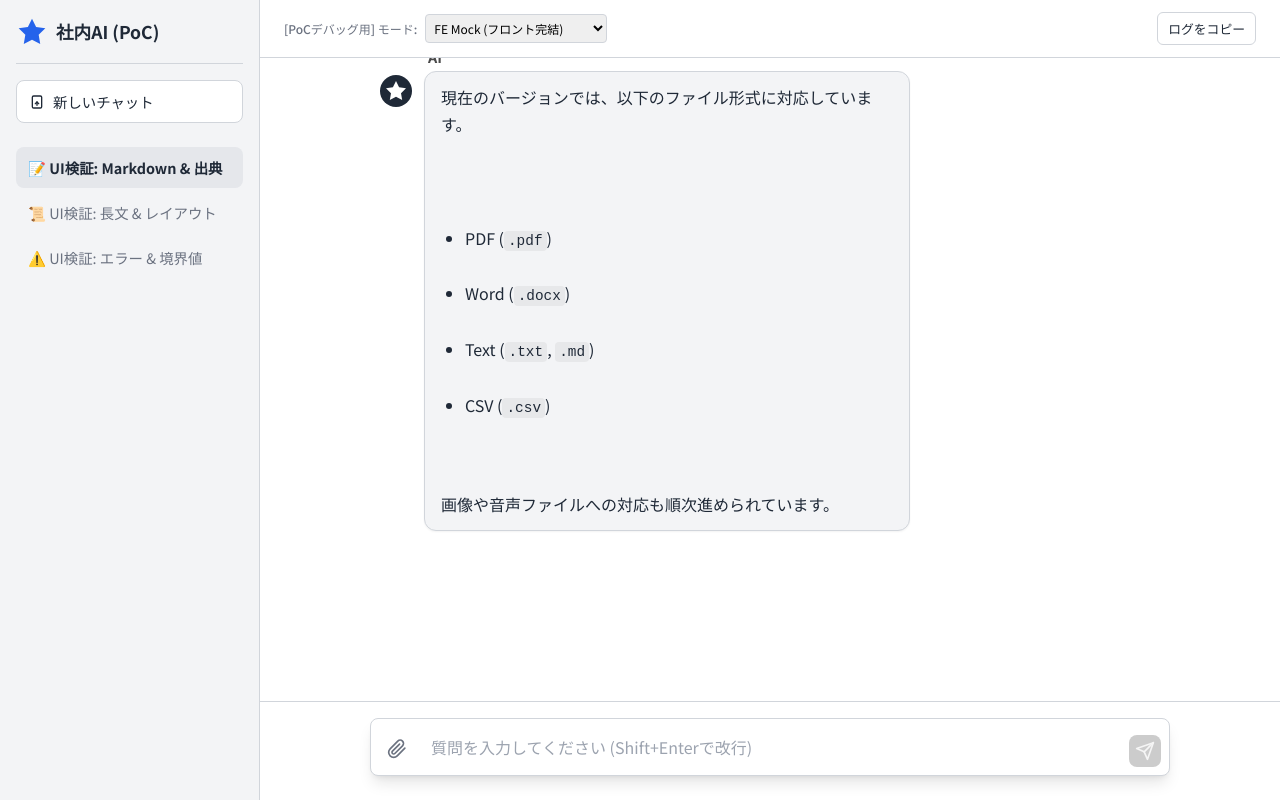
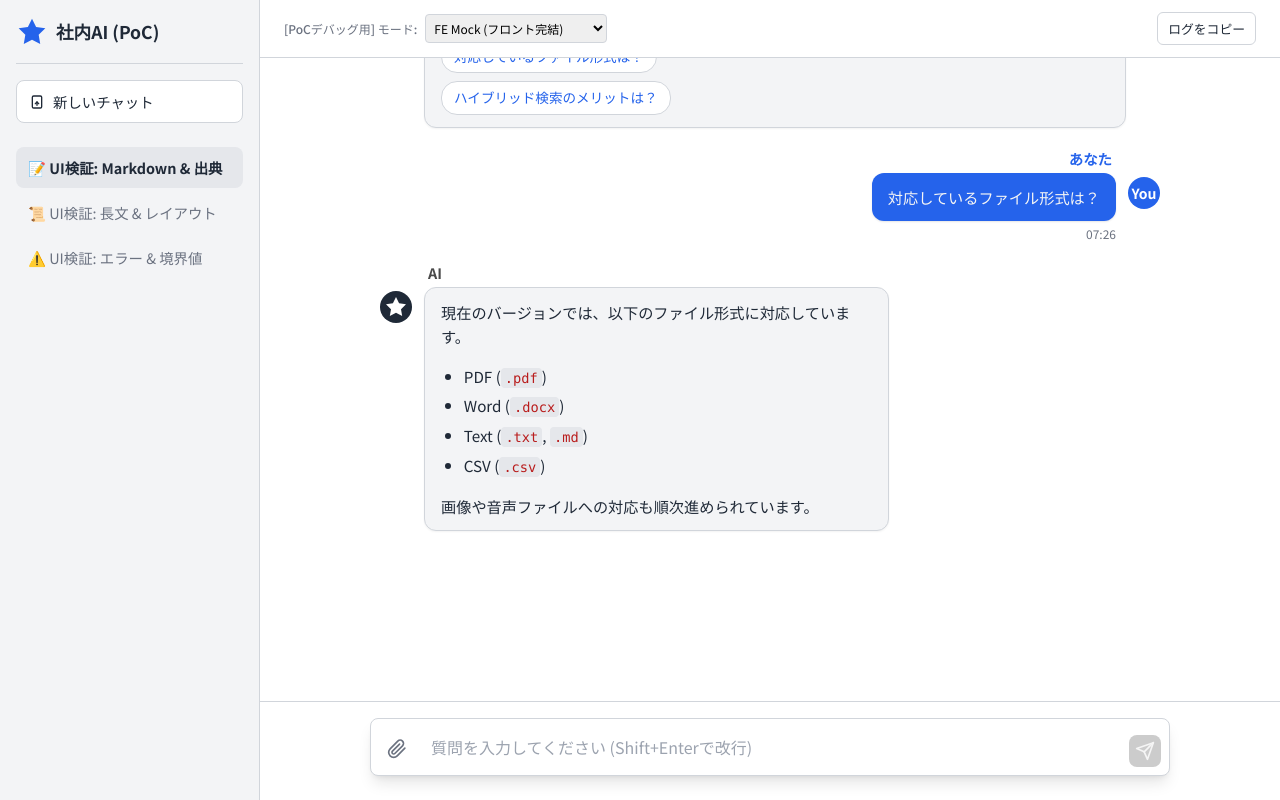
Before and after one commit to takuya-flag414/dify-custom-ui-poc, a React (Vite) app: page / in a window 1280 px wide. Both pictures are taken after a click on the element "📝 UI検証: Markdown & 出典". Built offline with nearby package versions, Linux system fonts and the light colour scheme; no server answers.

Commit message:
style(MessageBlock): メッセージブロックのスタイルを整理し、Markdownレンダリングの修正を適用

```diff
--- a/src/components/styles/MessageBlock.css
+++ b/src/components/styles/MessageBlock.css
@@ -1,6 +1,6 @@
 /* src/components/styles/MessageBlock.css */
 
-/* --- ★ アニメーション定義 (T-12) --- */
+/* --- アニメーション定義 --- */
 @keyframes fadeInUp {
   from {
     opacity: 0;
@@ -11,281 +11,304 @@
     transform: translateY(0);
   }
 }
-/* --- --- */
 
-/* メッセージブロック全体 */
+/* --- メッセージブロック全体 --- */
 .message-block {
   display: flex;
   flex-direction: column;
-  max-width: 100%; /* ★最大幅は .chat-row が担当 */
+  max-width: 100%;
 }
 
-/* ★プロトタイプ準拠: アイコンと吹き出しのコンテナ */
+/* アイコンと吹き出しのコンテナ */
 .message-container {
   display: flex;
-  align-items: flex-start; /* アイコンと吹き出しを上揃え */
-  gap: 12px; /* アイコンと吹き出しの間隔 */
+  align-items: flex-start;
+  gap: 12px;
 }
 
-/* ★ユーザー用 (右寄せ) */
+/* ユーザー用 (右寄せ) */
 .message-container-user {
   justify-content: flex-end;
-  flex-direction: row-reverse; /* アイコンと吹き出しを反転 */
+  flex-direction: row-reverse;
 }
 
-/* ★役割（User / AI）のラベル (プロトタイプには無いが、既存のものを流用) */
+/* 役割ラベル */
 .message-role {
   font-size: 0.9rem;
   font-weight: 700;
   margin-bottom: 4px;
   padding: 0 4px;
-
-  /* ★アイコンの幅を考慮したマージン */
-  /* (アイコンサイズ 32px + gap 12px = 44px) */
-  margin-left: 44px;
+  margin-left: 44px; /* アイコン幅(32)+gap(12) */
 }
 
-/* ★AIの役割ラベル */
 .message-role-ai {
   color: #4A4A4A;
   text-align: left;
 }
 
-/* ★ユーザーの役割ラベル */
 .message-role-user {
-  color: var(--color-user-bg); /* ★ユーザーの青色に変更 */
+  color: var(--color-user-bg);
   text-align: right;
   margin-left: 0;
-  margin-right: 44px; /* ★右寄せの場合 */
+  margin-right: 44px;
 }
 
-
-/* メッセージ本体のコンテナ (共通の吹き出しスタイル) */
+/* --- メッセージ本体 (吹き出し) --- */
 .message-content {
   font-size: 1rem;
-  line-height: 1.7;
+  /* ベースの行間設定 */
+  line-height: 1.6;
   color: var(--color-text-dark);
   word-wrap: break-word;
   padding: 12px 16px;
-  border-radius: 12px; /* ★rounded-lg */
-  max-width: 90%; /* ★吹き出しが横幅いっぱいにならないように */
+  border-radius: 12px;
+  max-width: 90%;
 }
 
-/* AIの回答コンテナ（本文、出典、提案を内包） */
+/* AIの吹き出し */
 .message-content-ai {
   display: flex;
   flex-direction: column;
-  gap: 16px;
+  /* コンテンツ間の余白 */
+  gap: 12px;
 
-  /* ★AI吹き出しスタイル (プロトタイプ準拠) */
-  background-color: var(--color-ai-bg); /* ★明るいグレー (bg-gray-100) */
-  border: 1px solid var(--color-border); /* ★境界線を追加 */
+  background-color: var(--color-ai-bg);
+  border: 1px solid var(--color-border);
   box-shadow: 0 1px 2px rgba(0, 0, 0, 0.05);
 }
 
-/* ★ユーザー吹き出しスタイル (プロトタイプ準拠) */
+/* ユーザーの吹き出し */
 .message-content-user {
-  background-color: var(--color-user-bg); /* ★プロトタイプ準拠 (青 bg-blue-600) */
-  color: var(--color-primary-text); /* ★ロゴの白 */
+  background-color: var(--color-user-bg);
+  color: var(--color-primary-text);
   box-shadow: 0 1px 2px rgba(0, 0, 0, 0.1);
 }
 
-/* ユーザー吹き出し内のリンク色を調整 */
 .message-content-user a {
-  color: #A5B4FC; /* ★青背景でも見やすいリンク色 (light-blue) */
+  color: #A5B4FC;
   text-decoration: underline;
 }
 .message-content-user a:hover {
   text-decoration: none;
 }
 
-/* Markdownレンダラーのスタイル（本文） */
+/* --- ★★★ Markdownレンダリングスタイルの修正 (ここが重要) ★★★ --- */
+
 .markdown-renderer {
-  white-space: pre-wrap;
+  /* ★重要: pre-wrap を削除し、ブラウザ標準のテキスト折り返しに戻す */
+  /* white-space: pre-wrap; <-- 削除 */
+  font-size: 0.95rem;
 }
 
-.markdown-renderer p {
+/* 最初と最後の要素の余白をカット (吹き出し内でバランスを良くする) */
+.markdown-renderer > *:first-child {
   margin-top: 0;
-  margin-bottom: 1em;
 }
-.markdown-renderer p:last-child {
+.markdown-renderer > *:last-child {
   margin-bottom: 0;
 }
 
+/* 段落 */
+.markdown-renderer p {
+  margin-top: 0;
+  margin-bottom: 1em; /* 適度な行間 */
+}
+
+/* 見出し (メリハリをつける) */
+.markdown-renderer h1,
+.markdown-renderer h2,
+.markdown-renderer h3 {
+  font-weight: 700;
+  line-height: 1.4;
+  margin-top: 1.5em; /* 上を少し空ける */
+  margin-bottom: 0.5em; /* 下は詰める */
+  color: #111827; /* 濃い黒で強調 */
+}
+/* h1, h2には下線を引いて区切りを明確に */
+.markdown-renderer h1,
+.markdown-renderer h2 {
+  border-bottom: 1px solid #E5E7EB;
+  padding-bottom: 0.3em;
+}
+
+/* 太字 */
+.markdown-renderer strong {
+  font-weight: 700;
+  color: #111827; /* 強調色 */
+}
+
+/* --- リストの修正 (位置ずれ防止) --- */
 .markdown-renderer ul,
 .markdown-renderer ol {
-  padding-left: 24px;
+  margin-top: 0.5em;
+  margin-bottom: 1em;
+  padding-left: 1.5em; /* インデント調整 */
 }
 
-/* ... (Markdownの code, pre, a などのスタイルは変更なし) ... */
+.markdown-renderer li {
+  margin-bottom: 0.25em; /* リスト項目の間隔 */
+  line-height: 1.6;
+}
+
+/* ★重要: Markdownパーサーが li の中に p を入れた場合の余白打ち消し */
+.markdown-renderer li p {
+  margin-bottom: 0;
+  display: inline-block; /* または inline */
+}
+
+/* コードブロック */
+.markdown-renderer pre {
+  background-color: #1F2937; /* ダークモード背景 */
+  color: #F3F4F6;
+  padding: 12px;
+  border-radius: 6px;
+  overflow-x: auto;
+  margin: 1em 0;
+  font-size: 0.85em;
+}
+
 .markdown-renderer code {
-  font-family: 'Courier New', Courier, monospace;
-  background-color: rgba(0, 0, 0, 0.05);
+  font-family: Consolas, Monaco, 'Andale Mono', monospace;
+}
+
+/* インラインコード */
+.markdown-renderer :not(pre) > code {
+  background-color: #E5E7EB;
+  color: #B91C1C; /* 赤文字で強調 */
   padding: 2px 4px;
   border-radius: 4px;
   font-size: 0.9em;
 }
-.message-content-user code {
-  background-color: rgba(255, 255, 255, 0.15);
-  color: var(--color-primary-text);
-}
-.markdown-renderer pre {
-  background-color: #2d2d2d;
-  color: #f8f8f2;
-  padding: 16px;
-  border-radius: 8px;
-  overflow-x: auto;
-}
-.markdown-renderer pre code {
-  background-color: transparent;
-  padding: 0;
-}
+
+/* リンク */
 .markdown-renderer a {
-  color: #1A73E8;
+  color: #2563EB;
   text-decoration: none;
 }
 .markdown-renderer a:hover {
   text-decoration: underline;
 }
 
+/* 引用 (Blockquote) */
+.markdown-renderer blockquote {
+  border-left: 4px solid #D1D5DB;
+  margin: 1em 0;
+  padding-left: 1em;
+  color: #6B7280;
+  font-style: italic;
+}
 
-/* --- 出典リスト (T-09) --- */
+
+/* --- 出典リスト --- */
 .citation-list {
-  /* ★ 修正(1): 境界線の色を --color-border に統一 */
   border-top: 1px solid var(--color-border);
   padding-top: 12px;
-  margin-top: 12px; /* ★本文とのマージンを gap から分離 */
+  margin-top: 4px; /* gapがあるのでマージンは控えめに */
 
-  /* ★ アニメーション適用 */
-  opacity: 0; /* 初期状態 */
+  opacity: 0;
   animation: fadeInUp 0.4s ease-out forwards;
-  animation-delay: 0.1s; /* 本文表示から一呼吸おく */
+  animation-delay: 0.1s;
 }
 
 .citation-title {
-  font-size: 0.8rem;
+  font-size: 0.75rem;
   font-weight: 700;
-  color: var(--color-text-light); /* ★文字色を更新 */
-  margin-bottom: 8px;
+  color: var(--color-text-light);
+  margin-bottom: 6px;
   text-transform: uppercase;
   letter-spacing: 0.5px;
 }
 
-/* ★ 修正(2): CitationItem.jsx のための Flexbox スタイル */
 .citation-item {
-  display: flex; /* ★ Flexboxに変更 */
-  align-items: center; /* ★ 縦方向中央揃え */
-  margin-bottom: 6px;
-  font-size: 0.875rem; /* 14px */
-  line-height: 1.25rem;
+  display: flex;
+  align-items: center;
+  margin-bottom: 4px;
+  font-size: 0.85rem;
+  line-height: 1.4;
 }
 
-/* ★ 削除 (古い .citation-link) - .citation-item にマージ */
-/*
-.citation-link { ... }
-*/
-
-/* ★ 削除 (古い .citation-index) - CitationItem.jsx で不要に */
-/*
-.citation-index { ... }
-*/
-
-
-/* --- ★ 修正(3): CitationItem.jsx で利用するスタイルを追記 ★ --- */
-
-/* ファビコン用のスタイル */
 .citation-favicon {
-  width: 16px;
-  height: 16px;
-  margin-right: 8px; /* アイコンとテキストの間隔 */
-  flex-shrink: 0; /* コンテナが縮んでもアイコンサイズを維持 */
-  border-radius: 4px; /* 少し角丸にする */
+  width: 14px;
+  height: 14px;
+  margin-right: 6px;
+  flex-shrink: 0;
+  border-radius: 2px;
 }
 
-/* リンク（タイトル）用のスタイル */
 .citation-link {
-  color: var(--color-user-bg); /* ★プロトタイプ準拠 (青) */
+  color: var(--color-user-bg);
   text-decoration: none;
-
-  /* タイトルが長い場合に省略 (...) する */
   white-space: nowrap;
   overflow: hidden;
   text-overflow: ellipsis;
+  max-width: 100%;
 }
 .citation-link:hover {
   text-decoration: underline;
 }
 
-/* ファイル名（リンクなし）用のスタイル */
 .citation-text {
-  color: var(--color-text-dark); /* 通常のテキスト色 */
+  color: var(--color-text-dark);
   white-space: nowrap;
   overflow: hidden;
   text-overflow: ellipsis;
 }
 
-/* --- --- 修正(3) ここまで --- --- */
-
-
-/* --- 提案ボタン (T-11) --- */
+/* --- 提案ボタン --- */
 .suggestion-buttons {
-  /* ★ 修正: 境界線の色を --color-border に統一 & マージン調整 */
   border-top: 1px solid var(--color-border);
   padding-top: 12px;
-  margin-top: 12px; /* ★本文とのマージンを gap から分離 */
+  margin-top: 4px;
 
   display: flex;
   flex-direction: column;
   align-items: flex-start;
   gap: 8px;
 
-  /* ★ アニメーション適用 (出典より少し遅らせる) */
-  opacity: 0; /* 初期状態 */
+  opacity: 0;
   animation: fadeInUp 0.4s ease-out forwards;
   animation-delay: 0.2s;
 }
 
 .suggestion-title {
-  font-size: 0.8rem;
+  font-size: 0.75rem;
   font-weight: 700;
-  color: var(--color-text-light); /* ★文字色を更新 */
-  margin-bottom: 4px;
+  color: var(--color-text-light);
+  margin-bottom: 2px;
   text-transform: uppercase;
   letter-spacing: 0.5px;
 }
 
 .suggestion-button {
   font-family: var(--font-family-base);
-  font-size: 0.9rem;
-  padding: 8px 12px;
-  border: 1px solid var(--color-border); /* ★境界線色を更新 */
-  border-radius: 20px;
-  background-color: var(--color-bg-white); /* ★プロトタイプ準拠 (白) */
-  color: var(--color-user-bg); /* ★プロトタイプ準拠 (青文字) */
+  font-size: 0.85rem;
+  padding: 6px 12px;
+  border: 1px solid var(--color-border);
+  border-radius: 16px;
+  background-color: var(--color-bg-white);
+  color: var(--color-user-bg);
   cursor: pointer;
-  transition: background-color 0.2s, border-color 0.2s, color 0.2s;
+  transition: all 0.2s;
   text-align: left;
+  line-height: 1.4;
 }
 
 .suggestion-button:hover {
-  background-color: #F0F0F5; /* ★プロトタイプ準拠 (薄いグレー) */
-  border-color: #9CA3AF;
-  color: #1D4ED8; /* ★プロトタイプ準拠 (濃い青) */
+  background-color: #EFF6FF; /* 薄い青 */
+  border-color: var(--color-user-bg);
 }
 
-/* ★ 本文中の脚注 [1] (sup) のためのスタイル */
+/* インライン脚注 [1] */
 .inline-citation {
   display: inline-block;
-  vertical-align: super; /* <sup> タグの挙動 */
-  font-size: 0.75em; /* 少し小さく */
+  vertical-align: super;
+  font-size: 0.7em;
   line-height: 1;
   font-weight: 700;
-  color: var(--color-user-bg); /* 出典リンクと同じ青色 */
-  padding: 0 2px;
+  color: var(--color-user-bg);
+  padding: 0 1px;
+  position: relative;
+  top: -0.2em;
+  margin: 0 1px;
   cursor: default;
-
-  /* Safari/Chromeでの選択範囲のズレを防止 */
-  position: relative;
-  top: -0.3em;
-  margin: 0 1px;
 }
```
